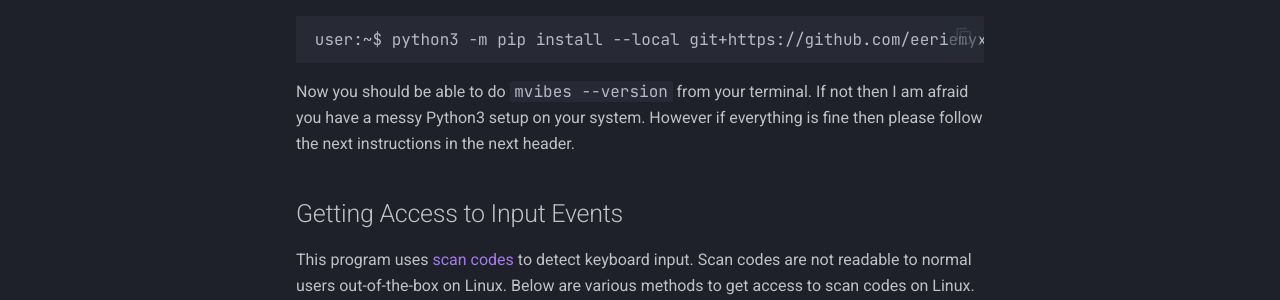
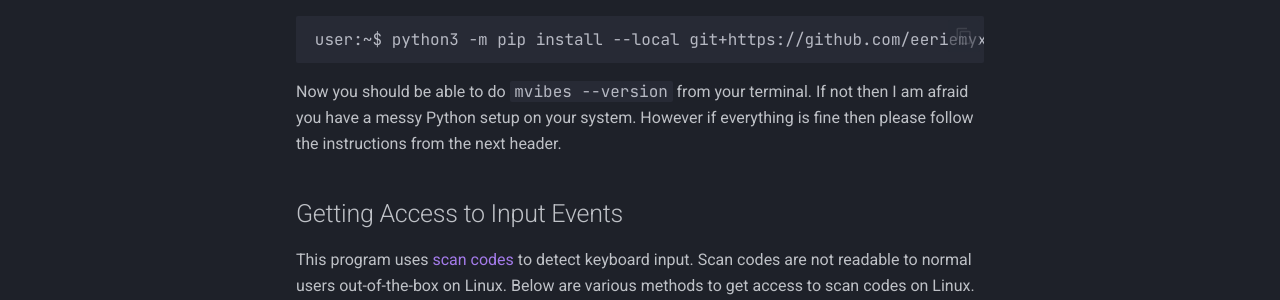
Before and after one commit to eeriemyxi/mechvibes-lite, an MkDocs documentation site: the page built from docs/installation/linux.md, in a window 1280 px wide and 900 px high. Shown: the part 322-622 px from the top of the window. Built offline with MkDocs 1.6.1 and Material for MkDocs 9.7.7, drawn with Linux system fonts in a browser that asks for light colours; comment, search, counter and statistics services are not loaded.

Commit message:
fix(docs): better phrasing

````diff
--- a/docs/installation/linux.md
+++ b/docs/installation/linux.md
@@ -10,8 +10,8 @@ user:~$ python3 -m pip install --local git+https://github.com/eeriemyxi/mechvibe
 ```
 
 Now you should be able to do `mvibes --version` from your terminal. If not then
-I am afraid you have a messy Python3 setup on your system. However if everything
-is fine then please follow the next instructions in the next header.
+I am afraid you have a messy Python setup on your system. However if everything
+is fine then please follow the instructions from the next header.
 
 ## Getting Access to Input Events
 This program uses [scan codes](https://en.wikipedia.org/wiki/Scancode) to detect
````
